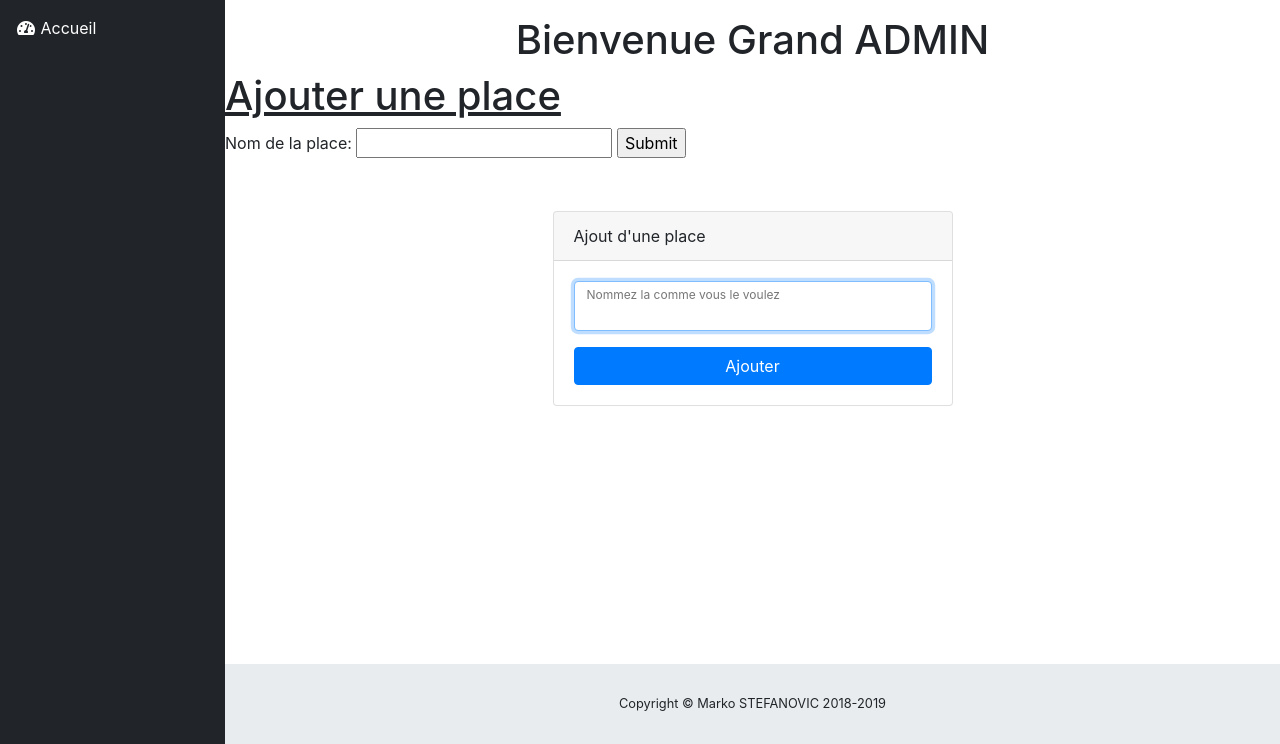
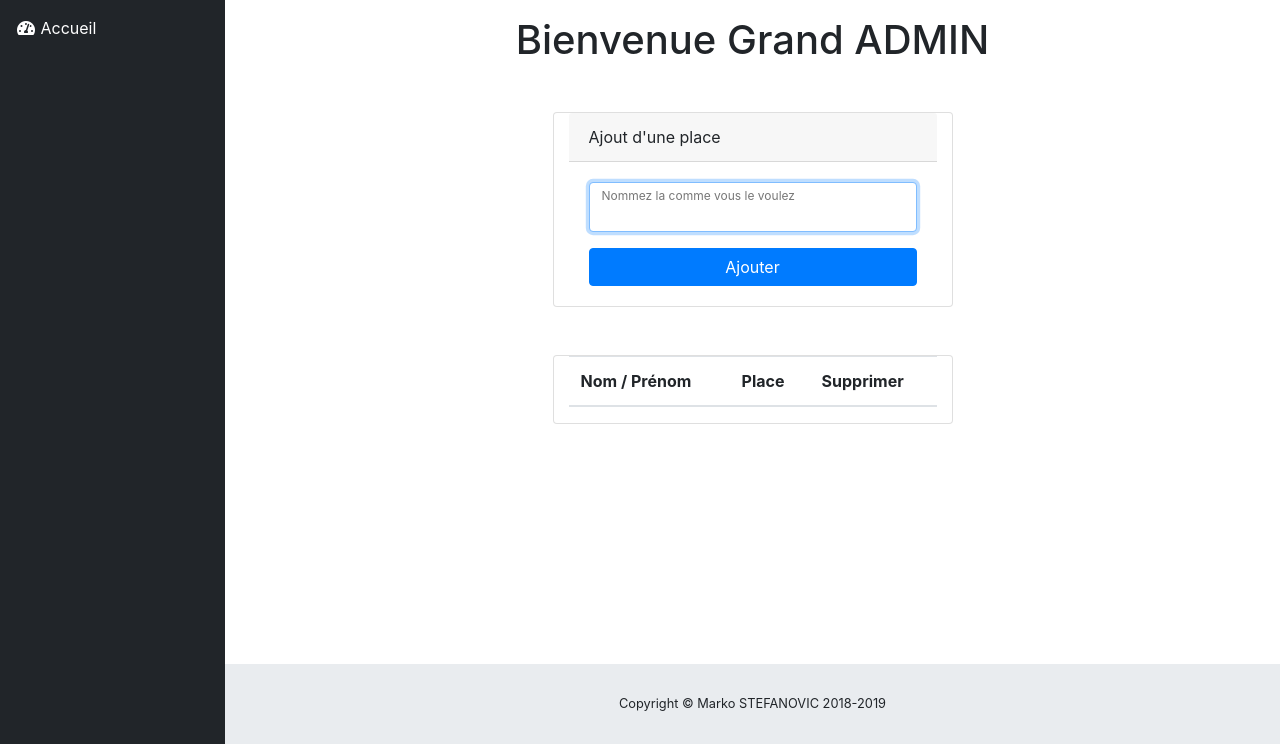
Before and after one commit to MarkoStefanovic-98/ParkingBts, a PHP site: page /admin in a window 1280 px wide. Shown: the part 56-800 px from the top of the page. Run offline with PHP 8.4, Linux system fonts and the light colour scheme; the visitor is signed in with stand-in values (Sample User, id 1); tables that the repository leaves empty or names only in its code hold one stand-in row (values such as "Sample post"); lists and menus that the app fills with data are empty.

Commit message:
Ajout view pour afficher place use

```diff
--- a/Controller/admin.php
+++ b/Controller/admin.php
@@ -25,13 +25,14 @@
         header("location:".BASE_URL."/admin");
     }
 
+
     $req = waitList();
 
     $usedPlace = displayUsedPlace();
     $usedPlaceRefus = displayUsedPlaceRefus();
     $acceptme = afficherInscrit();
 
-    require "View/adminView.php";
+    require "view/adminView.php";
 
 
 ?>
--- a/Modele/adminModele.php
+++ b/Modele/adminModele.php
@@ -77,7 +77,7 @@
     {
         global $bdd;
 
-        $requete = $bdd->prepare("INSERT INTO place(nom_p) VALUES (:nom_p)");
+        $requete = $bdd->prepare("INSERT INTO place (nom_p) VALUES (:nom_p)");
 
         $requete->bindValue(":nom_p", $nom_p,PDO::PARAM_STR);
         $requete->execute();
--- a/View/adminView.php
+++ b/View/adminView.php
@@ -1,40 +1,49 @@
-<center><h1>
+<center>
+    <h1>
 
 Bienvenue Grand ADMIN
 
 </h1></center>
-
-
-    <div class="row">
-
-        <div class="col-xs-12 col-md-12">
-            <h1 class="text-middle"><u>Ajouter une place</u></h1>
-            <form action="" method="post" class="text-middle">
-                <label for="nom">Nom de la place: </label>
-                <input type="text" name="nom_p">
-                <input type="submit" name="submit_place">
-            </form>
-        </div>
-
-    </div>
-
 <div class="container">
-      <div class="card card-login mx-auto mt-5">
+    <div class="card card-login mx-auto mt-5 col-md-6">
         <div class="card-header">Ajout d'une place</div>
         <div class="card-body">
-
-
             <form method="post">
                 <div class="form-group">
-
                     <div class="form-label-group">
-                <input type="text"  name="nom_p" class="form-control" required="required" autofocus="autofocus">
-                <label for="inputEmail">Nommez la comme vous le voulez</label>
+                        <input type="text" name="nom_p" class="form-control" required="required" autofocus="autofocus">
+                        <label for="nom">Nommez la comme vous le voulez</label>
                     </div>
-
                 </div>
-            <button class="btn btn-primary btn-block" name="submit_place">Ajouter</button>
+                <button class="btn btn-primary btn-block" name="submit_place" type="submit">Ajouter</button>
             </form>
         </div>
     </div>
 </div>
+    <div class="card card-login mx-auto mt-5 col-md-6">
+        <table class="table table-hover">
+            <thead>
+                <tr>
+                    <th>Nom / Prénom</th>
+                    <th>Place</th>
+                    <th>Supprimer</th>
+                </tr>
+            </thead>
+            <tbody>
+
+            <?php
+                while($reponse = $usedPlace->fetch())
+                {
+            ?>
+
+                <tr>
+                    <td><?= $reponse['nom']." ".$reponse['prenom'];?></td>
+                    <td><?= $reponse['nom_p'];?></td>
+                    <td><a href="<?=BASE_URL;?>/deleteUsedPlace/<?= $reponse['id_p'];?>">Supprimer</a></td>
+                </tr>
+
+                 <?php } ?>
+
+            </tbody>
+        </table>
+    </div>
```
Lines whose indentation alone changed are shown as unchanged.
